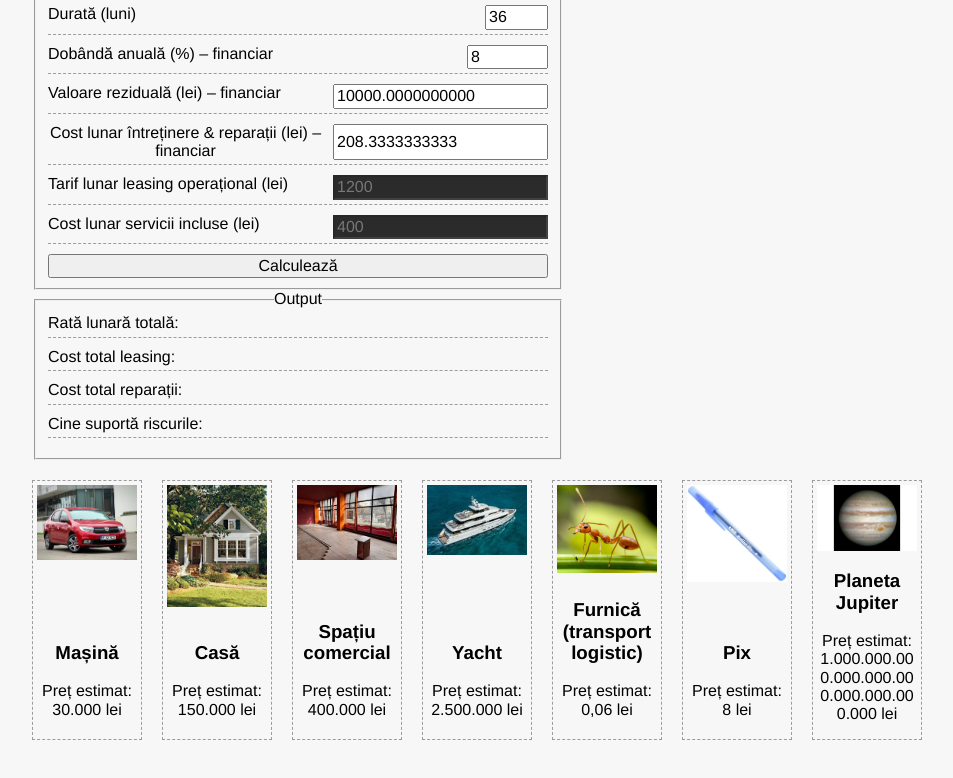
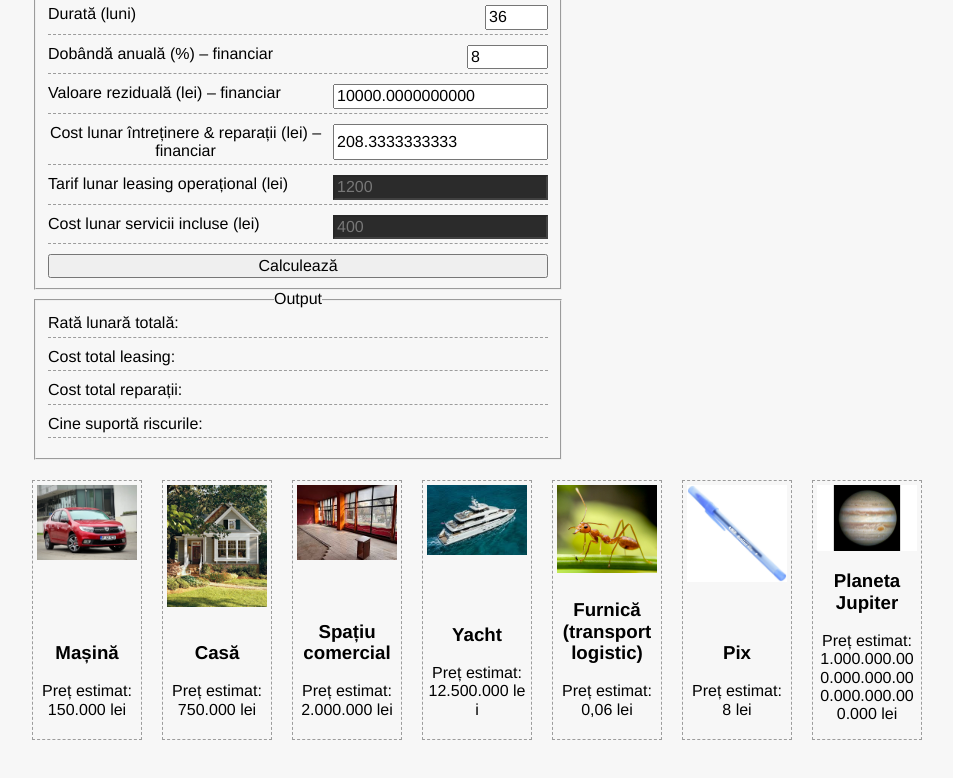
Before and after one commit to stefan-nicolae/site-leasing, a plain HTML site: page index.html in a window 1280 px wide. Shown: the part 1121-1899 px from the top of the page, without its empty margins (143-1096 px from the left). Drawn offline with nearby package versions, Linux system fonts and the light colour scheme.

Commit message:
Update index.html

```diff
--- a/index.html
+++ b/index.html
@@ -224,45 +224,46 @@ function calc() {
 </script>
 
 <script>
+
   const obiecteLeasing = [
     {
       nume: "Mașină",
-    pret: 30000,
+      pret: 150000,          // ~30.000 EUR
       imagine: "masina.webp"
     },
     {
       nume: "Casă",
-    pret: 150000,
+      pret: 750000,          // ~150.000 EUR
       imagine: "casa.jpg"
     },
     {
       nume: "Spațiu comercial",
-    pret: 400000,
+      pret: 2000000,         // ~400.000 EUR
       imagine: "spatiu_comercial.jpg"
     },
     {
       nume: "Yacht",
-    pret: 2500000,
+      pret: 12500000,        // ~2.500.000 EUR
       imagine: "yacht.jpg"
     },
 
+    // obiecte speciale / amuzante
     {
       nume: "Furnică (transport logistic)",
-    pret: 0.06,
+      pret: 0.06,            // estimare din colonii reale
       imagine: "furnica.jpg"
     },
     {
       nume: "Pix",
-    pret: 8,
+      pret: 8,               // pix decent
       imagine: "pix.jpg"
     },
     {
       nume: "Planeta Jupiter",
-    pret: 1000000000000000000000000000000,
+      pret: 1000000000000000000000000000000n,
       imagine: "jupiter.jpg"
     }
   ];
-
 
 
 const container = document.getElementById("obiecte");
```
Lines whose indentation alone changed are shown as unchanged.
